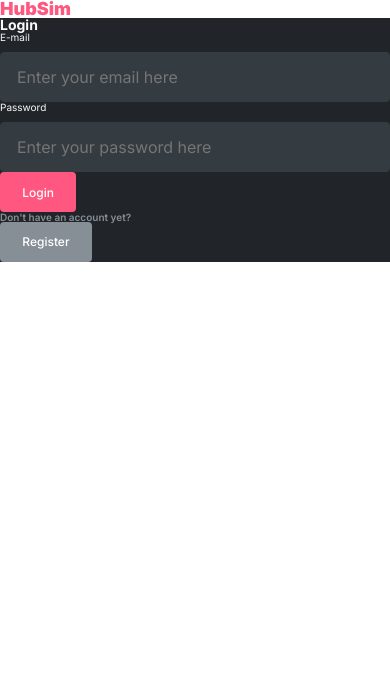
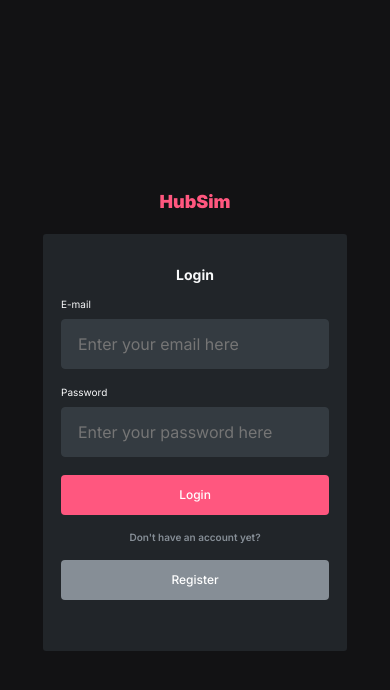
Before and after one commit to Henriqueamfreitas/gitsim_refatorando, a React (Vite) app: page / in a window 390 px wide. Shown: the top 690 px of the page. Built offline with nearby package versions, Linux system fonts and the light colour scheme.

Commit message:
LoginPage mobile

```diff
--- a/src/components/LoginForm/style.js
+++ b/src/components/LoginForm/style.js
@@ -2,4 +2,11 @@ import styled from "styled-components"
 
 export const StyledLoginForm = styled.form`
     background-color: var(--color-grey3);
+    display: flex;
+    flex-direction: column;
+    justify-content: center;
+    align-items: center;
+    padding: 2.1056rem 1.1031rem;
+    gap: 1.1031rem;
+    border-radius: 0.2006rem;
 `
--- a/src/pages/LoginPage/style.js
+++ b/src/pages/LoginPage/style.js
@@ -1,4 +1,12 @@
 import styled from "styled-components"
 
 export const StyledLoginPage = styled.main`
+    background-color: var(--color-grey4);
+    height: 100vh;
+    width: 100%;
+    display: flex;
+    flex-direction: column;
+    justify-content: center;
+    align-items: center;
+    gap: 1.4375rem;
 `
--- a/src/styles/button.js
+++ b/src/styles/button.js
@@ -3,6 +3,7 @@ import styled, { css } from "styled-components"
 export const StyledButtonOrLink = css`
     height: 2.5rem;
     border-radius: .25rem;
+    width: 100%;
     font-family: "Inter", sans-serif;
     font-size: 0.75rem;
     font-weight: 500;
--- a/src/styles/link.js
+++ b/src/styles/link.js
@@ -8,4 +8,5 @@ export const StyledLink = styled(Link)`
     width: fit-content;
     justify-content: center;
     align-items: center;
+    width: calc(100% - 2.796rem);
 `
```
